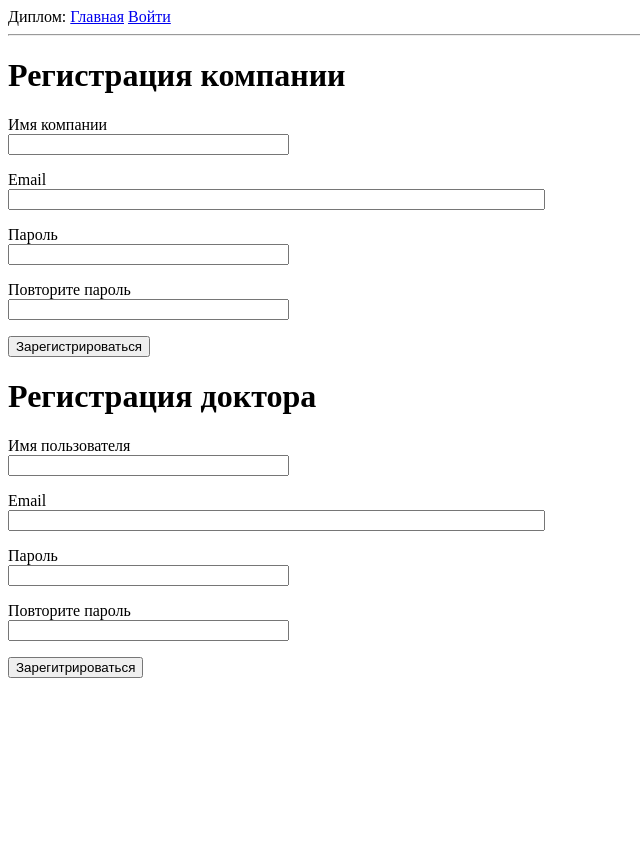
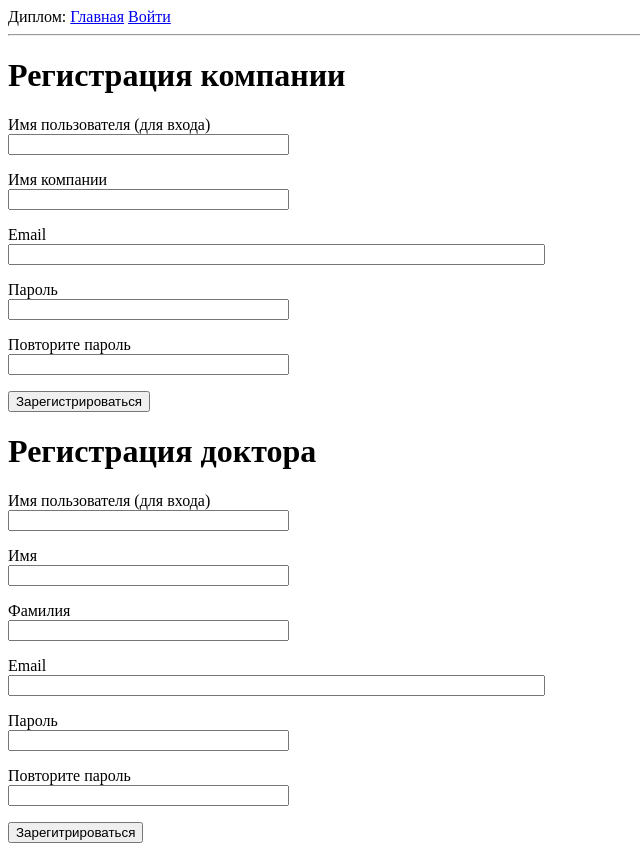
Before and after one commit to svrka/diploma-web-app, a Flask app: page /register in a window 1280 px wide. Shown: the whole page, without its empty margins (0-640 px from the left). Before the commit the page ends 678 px from the top, so only its background shows below. Run offline with Flask 2, Linux system fonts and the light colour scheme; parts of the project's set-up code (start-up, migrations or seed data) failed here and were passed over.

Commit message:
new login and register capabilities

```diff
--- a/app/forms.py
+++ b/app/forms.py
@@ -5,7 +5,7 @@ from wtforms.validators import DataRequired, ValidationError, Email, EqualTo
 
 
 class CompanyLoginForm(FlaskForm):
-    email = StringField('Email', validators=[
+    email = StringField('Имя пользователя или email', validators=[
                         DataRequired('Заполните это поле')])
     password = PasswordField('Пароль', validators=[
                              DataRequired('Заполните это поле')])
@@ -14,8 +14,9 @@ class CompanyLoginForm(FlaskForm):
 
 
 class CompanyRegistrationForm(FlaskForm):
-    name = StringField('Имя компании', validators=[
-                               DataRequired('Заполните это поле')])
+    username = StringField('Имя пользователя (для входа)', validators=[
+                           DataRequired('Заполните это поле')])
+    name = StringField('Имя компании')
     email = StringField('Email', validators=[
                         DataRequired('Заполните это поле'), Email()])
     password = PasswordField('Пароль', validators=[
@@ -31,7 +32,7 @@ class CompanyRegistrationForm(FlaskForm):
 
 
 class DoctorLoginForm(FlaskForm):
-    username = StringField('Имя пользователя', validators=[
+    username = StringField('Имя пользователя или email', validators=[
                            DataRequired('Заполните это поле')])
     password = PasswordField('Пароль', validators=[
                              DataRequired('Заполните это поле')])
@@ -40,8 +41,10 @@ class DoctorLoginForm(FlaskForm):
 
 
 class DoctorRegistrationForm(FlaskForm):
-    username = StringField('Имя пользователя', validators=[
+    username = StringField('Имя пользователя (для входа)', validators=[
                            DataRequired('Заполните это поле')])
+    first_name = StringField('Имя')
+    second_name = StringField('Фамилия')
     email = StringField('Email', validators=[
                         DataRequired('Заполните это поле'), Email()])
     password = PasswordField('Пароль', validators=[
--- a/app/routes.py
+++ b/app/routes.py
@@ -20,9 +20,12 @@ def login():
     company_form = CompanyLoginForm()
     if company_form.validate_on_submit():
         company = Company.query.filter_by(
-            email=company_form.email.data).first()
+            username=company_form.email.data).first()
+        if company is None:
+            company = Company.query.filter_by(
+                email=company_form.email.data).first()
         if company is None or not company.check_password(company_form.password.data):
-            flash('Неправильные почта или пароль')
+            flash('Неправильно введены данные')
             return redirect(url_for('login'))
         login_user(company, remember=company_form.remember_me.data)
         next_page = request.args.get('next')
@@ -33,13 +36,16 @@ def login():
     if doctor_form.validate_on_submit():
         doctor = Doctor.query.filter_by(
             username=doctor_form.username.data).first()
+        if doctor is None:
+            doctor = Doctor.query.filter_by(
+                email=doctor_form.username.data).first()
         if doctor is None or not doctor.check_password(doctor_form.password.data):
-            flash('Неправильное имя пользователя или пароль')
+            flash('Неправильно введены данные')
             return redirect(url_for('login'))
         login_user(doctor, remember=doctor_form.remember_me.data)
         next_page = request.args.get('next')
         if not next_page or url_parse(next_page).netloc != '':
-            next_page = url_for('doctor')
+            next_page = url_for('doctor', username=current_user.username)
         return redirect(next_page)
     return render_template('login.html', title='Войти, как компания', form=company_form,
                            title2='Войти, как врач', form2=doctor_form)
@@ -58,8 +64,8 @@ def register():
         return redirect(url_for('index'))
     company_form = CompanyRegistrationForm()
     if company_form.validate_on_submit():
-        company = Company(name=company_form.name.data,
-                          email=company_form.email.data)
+        company = Company(username=company_form.username.data, name=company_form.name.data,
+                          email=company_form.email.data, role='company')
         company.set_password(company_form.password.data)
         db.session.add(company)
         db.session.commit()
@@ -67,8 +73,9 @@ def register():
         return redirect(url_for('login'))
     doctor_form = DoctorRegistrationForm()
     if doctor_form.validate_on_submit():
-        doctor = Doctor(username=doctor_form.username.data,
-                        email=doctor_form.email.data)
+        doctor = Doctor(username=doctor_form.username.data, email=doctor_form.email.data,
+                        first_name=doctor_form.first_name.data, second_name=doctor_form.second_name.data,
+                        role='doctor')
         doctor.set_password(doctor_form.password.data)
         db.session.add(doctor)
         db.session.commit()
--- a/app/templates/register.html
+++ b/app/templates/register.html
@@ -4,6 +4,13 @@
 <h1>{{ title }}</h1>
 <form action="" method="post" novalidate>
     {{ form.hidden_tag() }}
+    <p>
+        {{ form.username.label }}<br>
+        {{ form.username(size=32) }}<br>
+        {% for error in form.username.errors %}
+        <span style="color: red;">[{{ error }}]</span>
+        {% endfor %}
+    </p>
     <p>
         {{ form.name.label }}<br>
         {{ form.name(size=32) }}<br>
@@ -45,6 +52,20 @@
         {% endfor %}
     </p>
     <p>
+        {{ form2.first_name.label }}<br>
+        {{ form2.first_name(size=32) }}<br>
+        {% for error in form2.first_name.errors %}
+        <span style="color: red;">[{{ error }}]</span>
+        {% endfor %}
+    </p>
+    <p>
+        {{ form2.second_name.label }}<br>
+        {{ form2.second_name(size=32) }}<br>
+        {% for error in form2.second_name.errors %}
+        <span style="color: red;">[{{ error }}]</span>
+        {% endfor %}
+    </p>
+    <p>
         {{ form2.email.label }}<br>
         {{ form2.email(size=64) }}<br>
         {% for error in form2.email.errors %}
```
